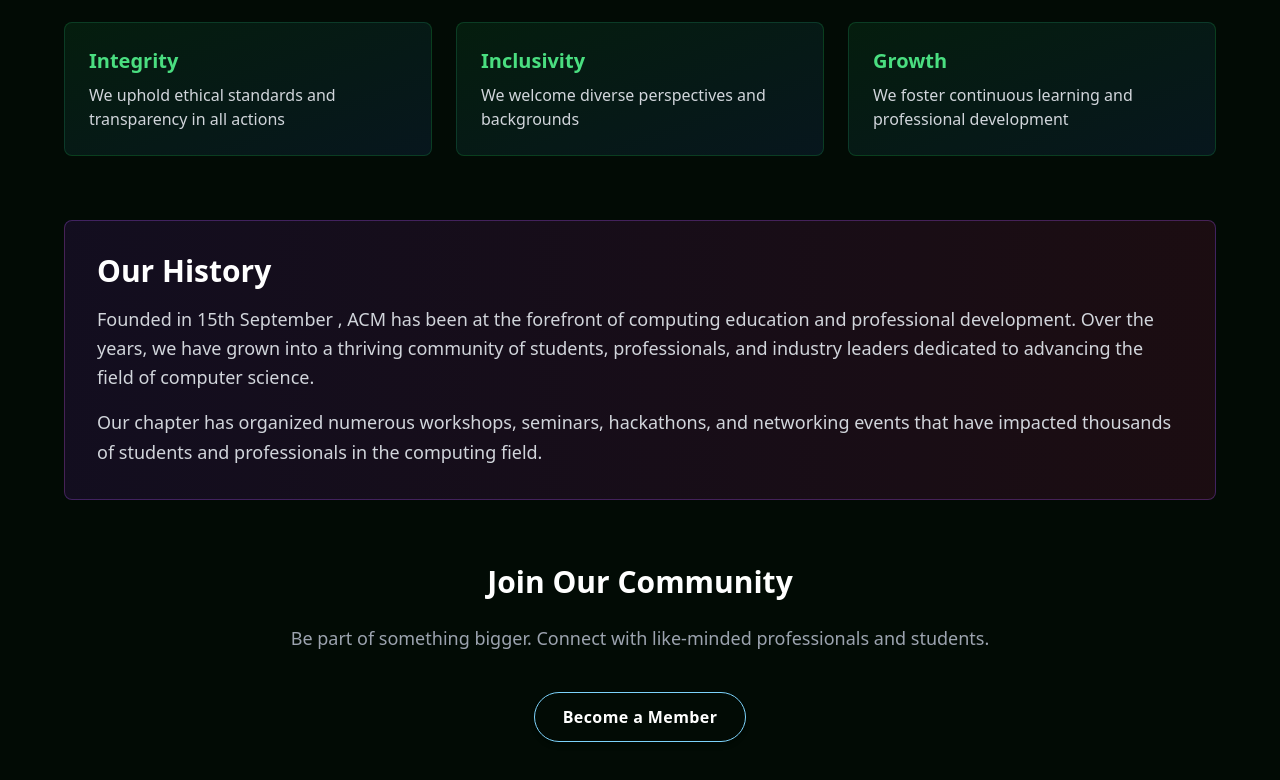
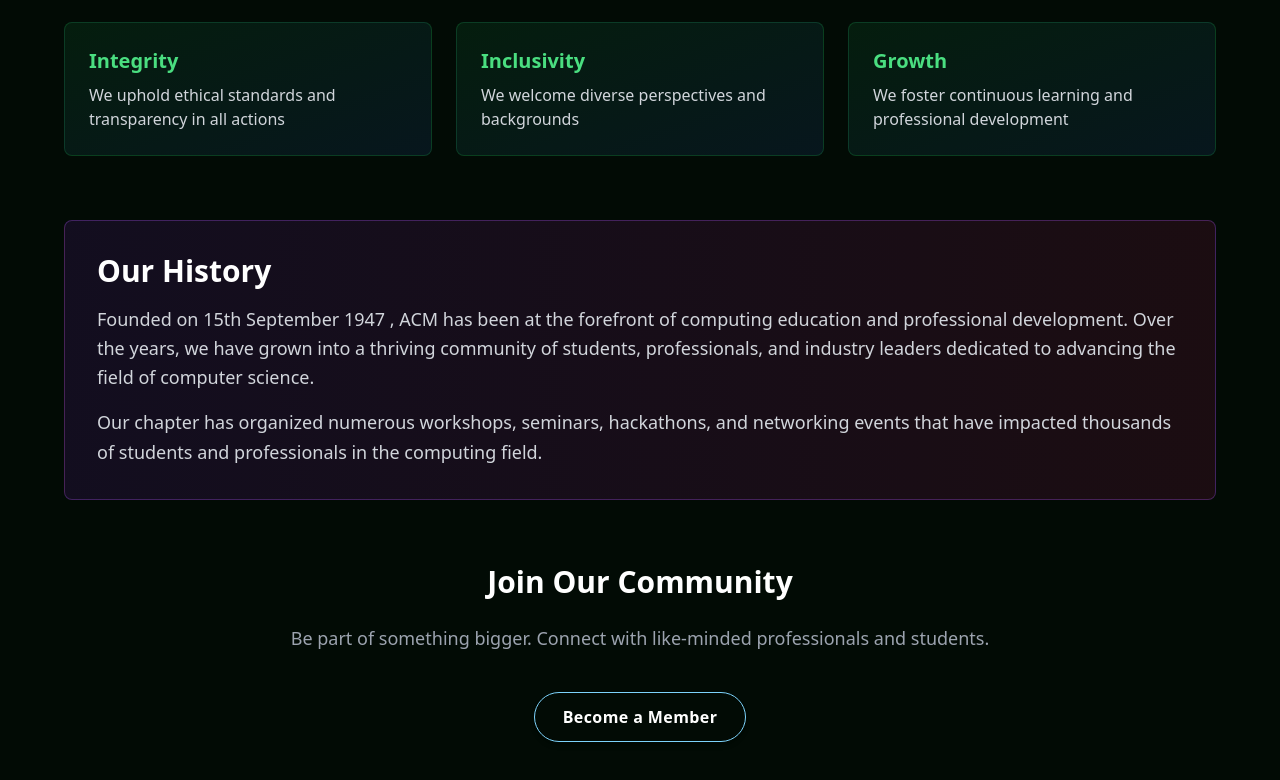
Before and after one commit to ACM-LNMIIT/ACM-Chapter-LNMIIT, a React (Vite) app: page /aboutus in a window 1280 px wide. Shown: the part 1048-1828 px from the top of the page. Built offline with nearby package versions, Linux system fonts and the light colour scheme.

Commit message:
about us Year Changes

```diff
--- a/src/pages/aboutus.jsx
+++ b/src/pages/aboutus.jsx
@@ -105,7 +105,7 @@ const AboutUs = () => {
 					className="mb-16 bg-gradient-to-r from-purple-900/20 to-pink-900/20 dark:from-purple-100/10 dark:to-pink-100/10 p-8 rounded-lg border border-purple-500/30 dark:border-purple-700/30">
 					<h2 className="text-3xl font-bold mb-4">Our History</h2>
 					<p className="text-lg text-gray-300 dark:text-gray-700 leading-relaxed mb-4">
-						Founded in 15th September , ACM has been at the forefront of computing education and professional
+						Founded on 15th September 1947 , ACM has been at the forefront of computing education and professional
 						development. Over the years, we have grown into a thriving community of students, professionals,
 						and industry leaders dedicated to advancing the field of computer science.
 					</p>
```
Also changed, not shown: 1 other file (tests, documents, lock files or other folders).
